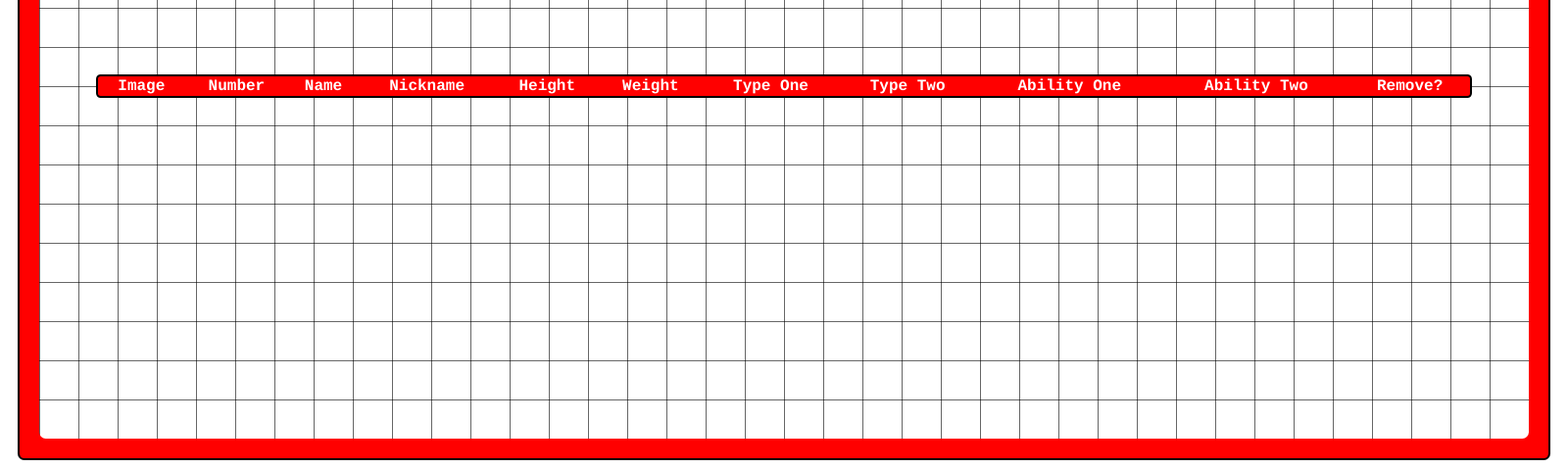
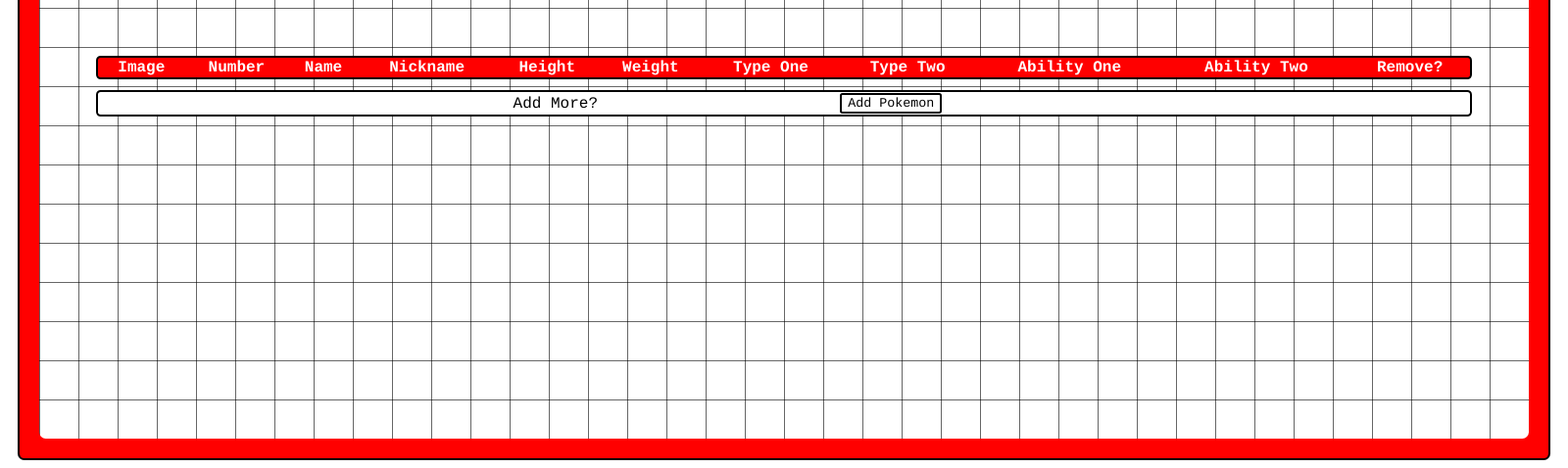
Before and after one commit to jacelynnduranceau/devopsfinal, a Flask app: template templates/list.html in a window 1600 px wide. Shown: the part 328-806 px from the top of the page at 98% size. Run offline with Flask 2, Linux system fonts and the light colour scheme; the template is opened without the code that fills it, so the values that code supplies are empty.

Commit message:
fixed css, saving working, deleting is WIP

```diff
--- a/exampleDB3.py
+++ b/exampleDB3.py
@@ -24,7 +24,6 @@ def createDB():
 
     conn = sqlite3.connect('pokeDB.db')      # connect to the pokemon database
     c = conn.cursor()                          # create the cursor - we work from the cursor object
-    print("CREATING POKEMON TABLE")
     c.execute("CREATE TABLE IF NOT EXISTS pokemon(Id INTEGER PRIMARY KEY, Name TEXT, Nickname TEXT, Number TEXT, Height INTEGER, Weight INTEGER, Type1 TEXT, Type2 TEXT,\
               Ability1 TEXT, Ability2 TEXT, Image TEXT)")
     conn.commit()                               # execute the table creation
@@ -84,12 +83,11 @@ def deletePokemon(number):
     conn = sqlite3.connect('pokeDB.db')     # connect to the database
     c = conn.cursor()                         # create the cursor
     c.execute("DELETE FROM pokemon WHERE number=?",(number,))  #remember the , for the TUPLE!
-
     c.execute("SELECT * FROM pokemon")
     results= c.fetchall()
-
     c.close()            # Close the cursor
     conn.close()         # Shut down the connection to the DB
+    return results
 
 ##
 # We are importing this into another program but if you wanted to
--- a/main.py
+++ b/main.py
@@ -2,8 +2,8 @@
 import os
 import exampleDB3 as db
 import pokemon as poke
-import random
-from flask import Flask, request, render_template, jsonify
+from random import randint
+from flask import Flask, request, render_template, redirect, url_for, jsonify
 
 ## main.py
 #
@@ -56,7 +56,6 @@ def index():
 
 @app.route("/list", methods=["GET"])      # user requested that we list the DB contents
 def list():
-
     conn = db.sqlite3.connect('pokeDB.db')     # connect to the database
     c = conn.cursor()                            # create the cursor
     c.execute("SELECT * FROM pokemon")   # pull everything in the eagles table
@@ -65,23 +64,15 @@ def list():
     conn.close()                        # Shut down the connection to the DB
     return render_template("list.html", results = results)  # send the results back to browser
 
-@app.route("/delete_pokemon")
-def delete_pokemon(id):
-    print("id", id)
-    print("hello")
-    conn = db.sqlite3.connect('pokeDB.db')     # connect to the database
-    c = conn.cursor()                            # create the cursor
-    c.execute("DELETE FROM pokemon WHERE number = " + id)
-    c.execute("SELECT * FROM pokemon")   # pull everything in the eagles table
-    results = c.fetchall()              # put evverything into a list
-    c.close()                           # Close the cursor
-    conn.close()                        # Shut down the connection to the DB
-    return render_template("list.html", results = results)  # send the results back to browser
-
+@app.route("/delete_pokemon", methods=["POST"])
+def delete_pokemon():
+    id = request.form['id']
+    results = db.deletePokemon(str(id))
+    print(results)
+    return redirect(url_for('list'))  # send the results back to browser
 
 @app.route("/add", methods=["GET"])                      # user wants to add a player.....
 def add():
-    print("ADD")                         #    so we need to send the browser a form to fill in the information
     pokemon = generate_random_pokemon()
     results = []
     results.append(pokemon.image_png)
@@ -107,15 +98,15 @@ def save():
         msg = "Pokemon Record Successfully Added "
         return render_template("success.html", msg = msg)
 
-@app.route("/delete")
-def delete():
+# @app.route("/delete")
+# def delete():
 
-    return render_template("delete.html")
+#     return render_template("delete.html")
 
 def generate_random_pokemon():
     exists = True
     while exists:
-        number = random.randint(0,898)
+        number = randint(0,898)
         str_number = str(poke.append_zeros(number))
         conn = db.sqlite3.connect('pokeDB.db')
         c = conn.cursor()
@@ -132,8 +123,6 @@ def generate_random_pokemon():
 def strip_zeros(number):
     return number.lstrip('0')
 
-# db.addPokemon(pokemon.name, pokemon.nickname,)
-
 if __name__ == "__main__":
     # print("Directory {} contains: \n".format(os.getcwd()))
     # print(os.listdir(os.getcwd()))
--- a/pokemon.py
+++ b/pokemon.py
@@ -53,10 +53,10 @@ def create_pokemon(number):
 
 def append_zeros(number):
     #1-9
-    if number < 10:
+    if int(number) < 10:
         return "00" + str(number)
     #10-99
-    elif number > 9 and number < 100:
+    elif int(number) > 9 and int(number) < 100:
         return "0" + str(number)
     #100-898
     else:
--- a/templates/style.css
+++ b/static/css/style.css
@@ -70,7 +70,7 @@ body {
     transform: translate(-50%,-50%);
     width: 190vh;
     height: 90vh;
-    background-image: url(grid.png);
+    background-image: url(../img/grid.png);
     border-radius: 5pt
 }
 
--- a/templates/add.html
+++ b/templates/add.html
@@ -3,7 +3,7 @@
 
 <head>
     <title>Your Pokemon</title>
-    <link rel="stylesheet" href="style.css">
+    <link rel="stylesheet" href="{{ url_for('static', filename='css/style.css') }}">
 </head>
 
 <body>
@@ -49,7 +49,7 @@
                             <table style="width: 95%; margin-left: auto; margin-right: auto; padding-bottom: 10px;">
                                 <tr>
                                     <th colspan="1" style="text-align: center; width:50%">
-                                        <form action="/save"><input hidden name="number" value={{results[1]}}><input required class="i1" id="nicknameInput" type="text" name="nickname" placeholder="Enter Nickname . . . "><button type="submit" class="b1" value="Catch" onClick="validate()">Catch</button></form>
+                                        <form action="/save" method="post"><input hidden name="number" value={{results[1]}}><input required class="i1" id="nicknameInput" type="text" name="nickname" placeholder="Enter Nickname . . . "><button type="submit" class="b1" value="Catch" onClick="validate()">Catch</button></form>
                                     </th>
                                     <th colspan="1" style="text-align: center; width:50%">
                                         <button class="b2" onClick="window.location.reload();">Run Away</button>
@@ -64,7 +64,7 @@
     </div>
     <script>
         function validate() {
-            document.getElementById("nicknameInput").value.length == 0
+            if(document.getElementById("nicknameInput").value.length == 0)
             {
                 alert("Give your pokemon a nickname before saving!")
             }
--- a/templates/list.html
+++ b/templates/list.html
@@ -3,7 +3,7 @@
 
 <head>
     <title>Your Pokemon</title>
-    <link rel="stylesheet" href="style.css">
+    <link rel="stylesheet" href="{{ url_for('static', filename='css/style.css') }}">
 </head>
 
 <body style="font-family: 'Courier', monospace;
@@ -47,9 +47,14 @@
                                 <td>{{result[7]}}</td>
                                 <td>{{result[8]}}</td>
                                 <td>{{result[9]}}</td>
-                                <td><form action="/delete_pokemon" method="post"><button class="b2" type="submit" value="1">Remove</button></form></a></td>
+                                <td><form action="/delete_pokemon" method="post"><input hidden name="id" value={{result[3]}}><button class="b2" type="submit" value="1">Remove</button></form></a></td>
                             </tr>
                         {% endfor %}
+                        <tr class="tr1">
+                            <td colspan="5" style="text-align: right; margin-left: auto">Add More?</td>
+                            <td colspan="2"></td>
+                            <td colspan="4" style="text-align: left; margin-right: auto"><button class="b1" onclick="location.href='/add'" type="button"> Add Pokemon</button></td>
+                        </tr>
                     </tbody>
                 </table>
             </div>
--- a/templates/success.html
+++ b/templates/success.html
@@ -4,7 +4,7 @@
      <title>save details</title>
  </head>
  <body>
-     <h3>Player Record Added {{msg}}</h3>
+     <h3>Pokemon Record Added {{msg}}</h3>
      <a href="/list">View Players</a>
  </body>
  </html>
```
Also changed, not shown: templates/index.html (+4 -4 lines), static/img/grid.png (renamed from templates/grid.png).
